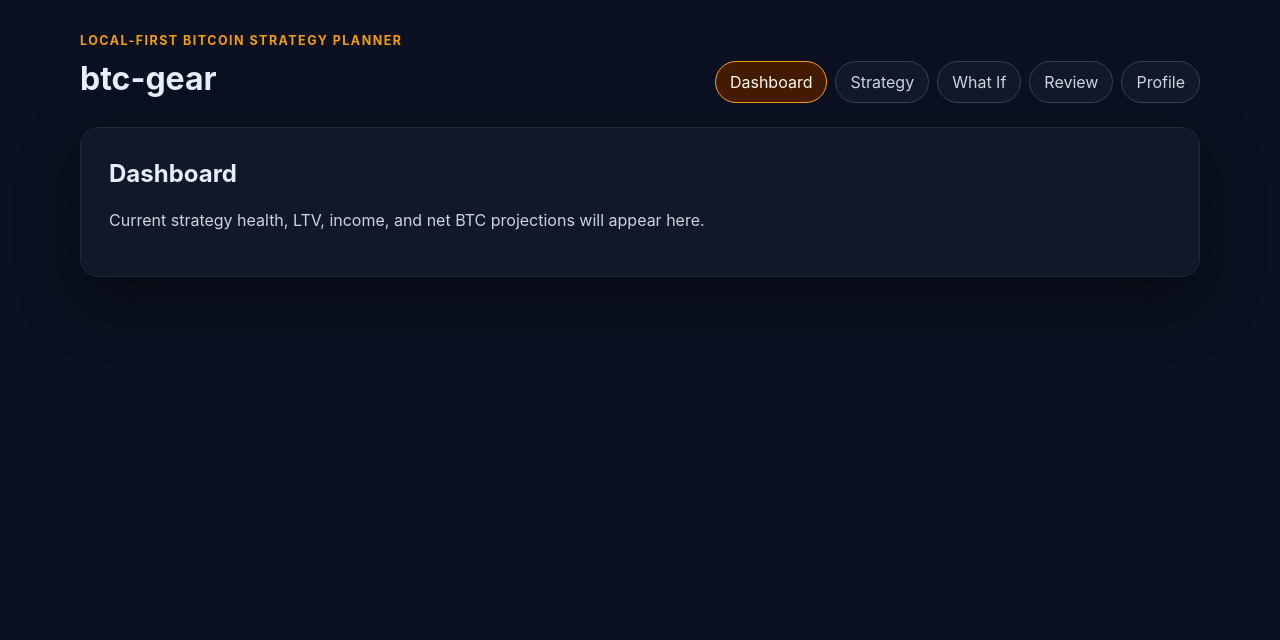
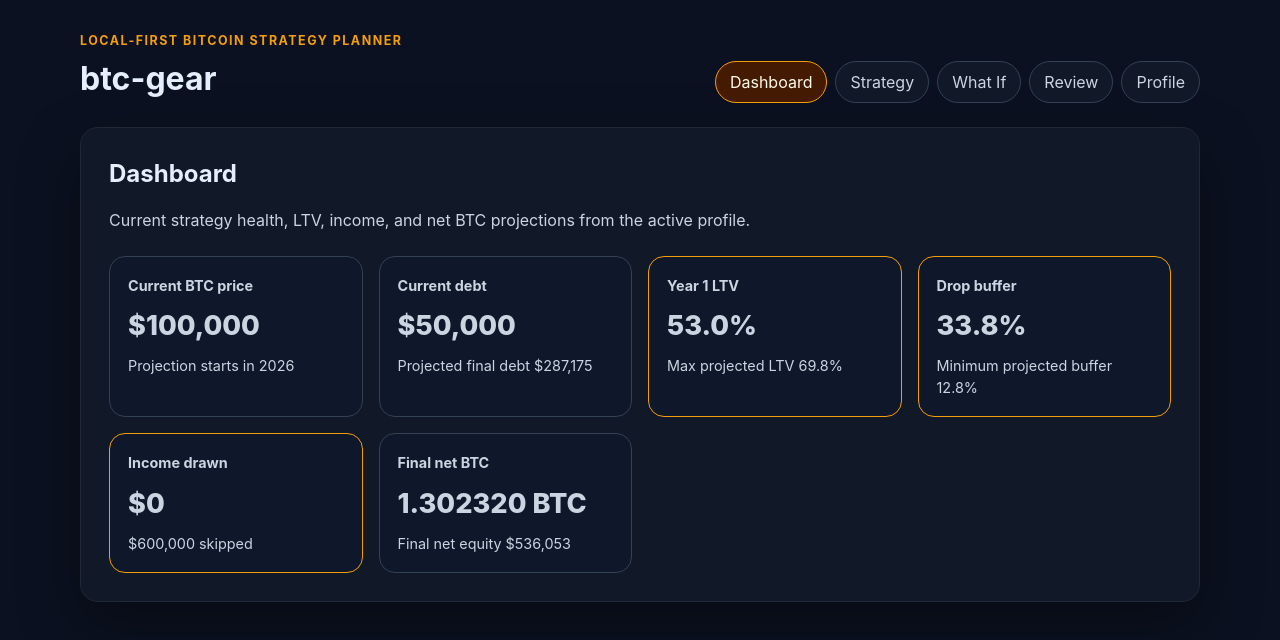
Before and after one commit to zartyblartfast/btc-gear, a React (Vite) app: page / in a window 1280 px wide. Shown: the top 640 px of the page. Built offline with nearby package versions, Linux system fonts and the light colour scheme.

Commit message:
feat: add dashboard summary cards

```diff
--- /dev/null
+++ b/src/dashboard/summaryCards.ts
@@ -0,0 +1,100 @@
+import type { ProjectionResult } from '../engine/projection';
+
+export type DashboardSummaryCardTone = 'neutral' | 'safe' | 'warning' | 'danger';
+
+export type DashboardSummaryCard = {
+  id: 'btc-price' | 'debt' | 'ltv' | 'buffer' | 'income' | 'final-net-btc';
+  title: string;
+  value: string;
+  detail: string;
+  tone: DashboardSummaryCardTone;
+};
+
+export function buildDashboardSummaryCards(projection: ProjectionResult): DashboardSummaryCard[] {
+  const firstRow = projection.rows[0];
+
+  if (firstRow === undefined) {
+    return [];
+  }
+
+  return [
+    {
+      id: 'btc-price',
+      title: 'Current BTC price',
+      value: formatUsd(firstRow.btcPriceUsd),
+      detail: `Projection starts in ${firstRow.year}`,
+      tone: 'neutral',
+    },
+    {
+      id: 'debt',
+      title: 'Current debt',
+      value: formatUsd(firstRow.startingDebtUsd),
+      detail: `Projected final debt ${formatUsd(projection.summary.finalDebtUsd)}`,
+      tone: firstRow.startingDebtUsd > 0 ? 'neutral' : 'safe',
+    },
+    {
+      id: 'ltv',
+      title: 'Year 1 LTV',
+      value: formatPct(firstRow.ltvPct),
+      detail: `Max projected LTV ${formatPct(projection.summary.maxLtvPct)}`,
+      tone: riskToneForLtv(projection.summary.maxLtvPct),
+    },
+    {
+      id: 'buffer',
+      title: 'Drop buffer',
+      value: formatPct(firstRow.dropToLiquidationPct),
+      detail: `Minimum projected buffer ${formatPct(projection.summary.minDropToLiquidationPct)}`,
+      tone: riskToneForBuffer(projection.summary.minDropToLiquidationPct),
+    },
+    {
+      id: 'income',
+      title: 'Income drawn',
+      value: formatUsd(projection.summary.totalIncomeDrawnUsd),
+      detail: `${formatUsd(projection.summary.totalSkippedIncomeUsd)} skipped`,
+      tone: projection.summary.totalSkippedIncomeUsd > 0 ? 'warning' : 'safe',
+    },
+    {
+      id: 'final-net-btc',
+      title: 'Final net BTC',
+      value: `${projection.summary.finalNetBtcAfterDebt.toFixed(6)} BTC`,
+      detail: `Final net equity ${formatUsd(projection.summary.finalNetEquityUsd)}`,
+      tone: projection.summary.finalNetBtcAfterDebt < 0 ? 'danger' : 'neutral',
+    },
+  ];
+}
+
+function riskToneForLtv(maxLtvPct: number): DashboardSummaryCardTone {
+  if (maxLtvPct >= 80) {
+    return 'danger';
+  }
+
+  if (maxLtvPct >= 45) {
+    return 'warning';
+  }
+
+  return 'safe';
+}
+
+function riskToneForBuffer(minDropToLiquidationPct: number): DashboardSummaryCardTone {
+  if (minDropToLiquidationPct <= 0) {
+    return 'danger';
+  }
+
+  if (minDropToLiquidationPct < 50) {
+    return 'warning';
+  }
+
+  return 'safe';
+}
+
+function formatUsd(value: number): string {
+  return new Intl.NumberFormat('en-US', {
+    style: 'currency',
+    currency: 'USD',
+    maximumFractionDigits: 0,
+  }).format(value);
+}
+
+function formatPct(value: number): string {
+  return `${value.toFixed(1)}%`;
+}
--- a/src/pages/DashboardPage.tsx
+++ b/src/pages/DashboardPage.tsx
@@ -1,7 +1,28 @@
-export function DashboardPage() {
+import { useMemo } from 'react';
+import { buildDashboardSummaryCards } from '../dashboard/summaryCards';
+import { buildProjection } from '../engine/projection';
+import type { BtcGearConfig } from '../engine/types';
+import { DEFAULT_BTC_GEAR_CONFIG } from '../store/profileStore';
+
+type DashboardPageProps = {
+  config?: BtcGearConfig;
+};
+
+export function DashboardPage({ config = DEFAULT_BTC_GEAR_CONFIG }: DashboardPageProps) {
+  const cards = useMemo(() => buildDashboardSummaryCards(buildProjection(config)), [config]);
+
   return (
     <section aria-label="Dashboard overview">
-      <p>Current strategy health, LTV, income, and net BTC projections will appear here.</p>
+      <p>Current strategy health, LTV, income, and net BTC projections from the active profile.</p>
+      <div className="summary-card-grid">
+        {cards.map((card) => (
+          <article key={card.id} className={`summary-card summary-card--${card.tone}`} aria-label={card.title}>
+            <h3>{card.title}</h3>
+            <p className="summary-card-value">{card.value}</p>
+            <p className="summary-card-detail">{card.detail}</p>
+          </article>
+        ))}
+      </div>
     </section>
   );
 }
--- a/src/styles.css
+++ b/src/styles.css
@@ -75,6 +75,51 @@ h1, h2 {
   color: #cbd5e1;
 }
 
+.summary-card-grid {
+  display: grid;
+  gap: 16px;
+  grid-template-columns: repeat(auto-fit, minmax(220px, 1fr));
+  margin-top: 24px;
+}
+
+.summary-card {
+  border: 1px solid #334155;
+  border-radius: 16px;
+  background: #0f172a;
+  padding: 18px;
+}
+
+.summary-card h3 {
+  color: #cbd5e1;
+  font-size: 0.9rem;
+  font-weight: 700;
+  margin: 0 0 10px;
+}
+
+.summary-card-value {
+  color: #f8fafc;
+  font-size: 1.7rem;
+  font-weight: 800;
+  margin: 0;
+}
+
+.summary-card-detail {
+  font-size: 0.9rem;
+  margin: 8px 0 0;
+}
+
+.summary-card--safe {
+  border-color: #16a34a;
+}
+
+.summary-card--warning {
+  border-color: #f59e0b;
+}
+
+.summary-card--danger {
+  border-color: #dc2626;
+}
+
 @media (max-width: 760px) {
   .app-header {
     align-items: start;
```
Also changed, not shown: 3 other files (tests, documents, lock files or other folders).
